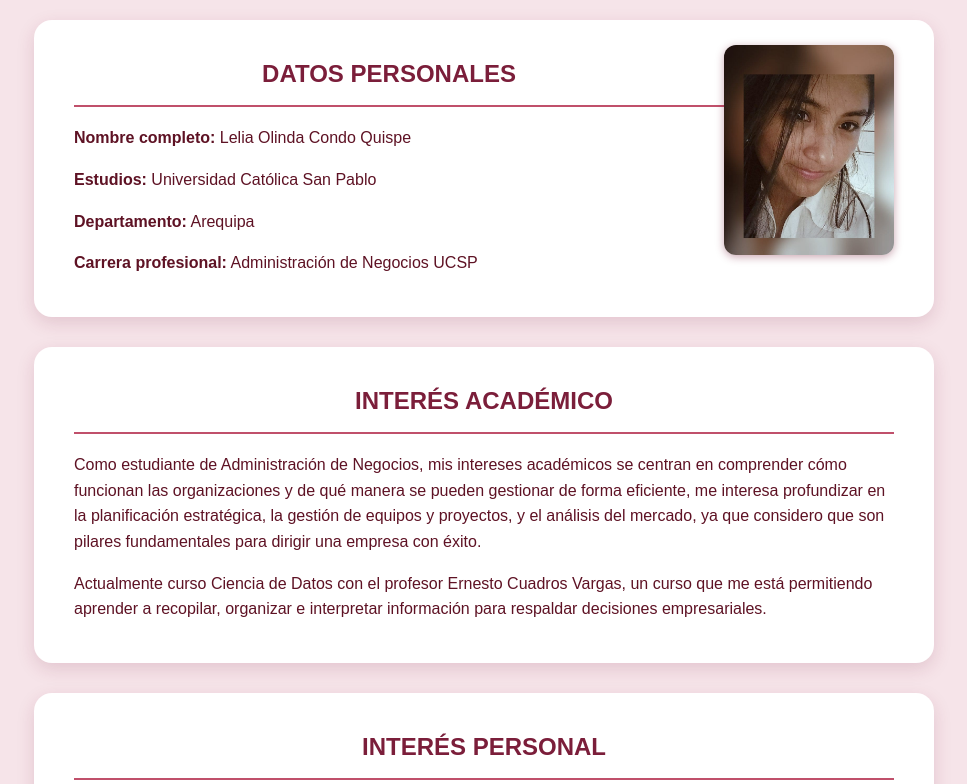
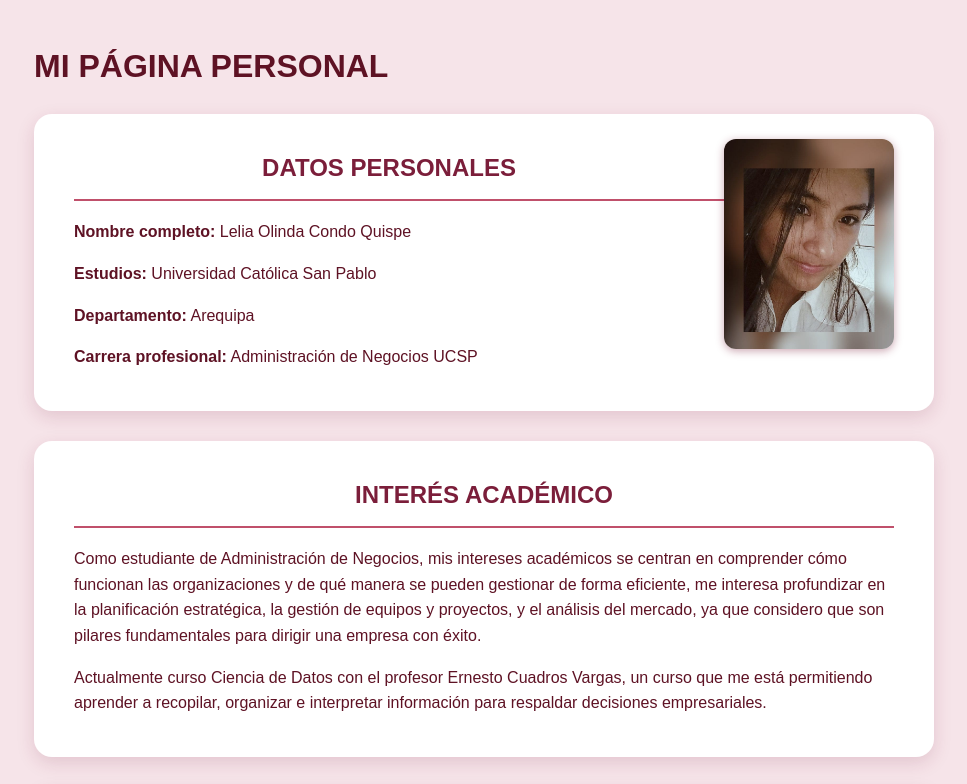
Before and after one commit to Lelia-Condo/lelia-condo.github.io, a plain HTML site: page index.html in a window 1280 px wide. Shown: the top 784 px of the page, without its empty margins (156-1123 px from the left). Drawn offline with Linux system fonts and the light colour scheme.

Commit message:
Update index.html

```diff
--- a/index.html
+++ b/index.html
@@ -12,6 +12,7 @@
 <body>
 
   <main>
+    <h1>MI PÁGINA PERSONAL</h1>
 
     <section class="datos">
       <img src="foto.jpg.jpeg" alt="" class="foto">
```
